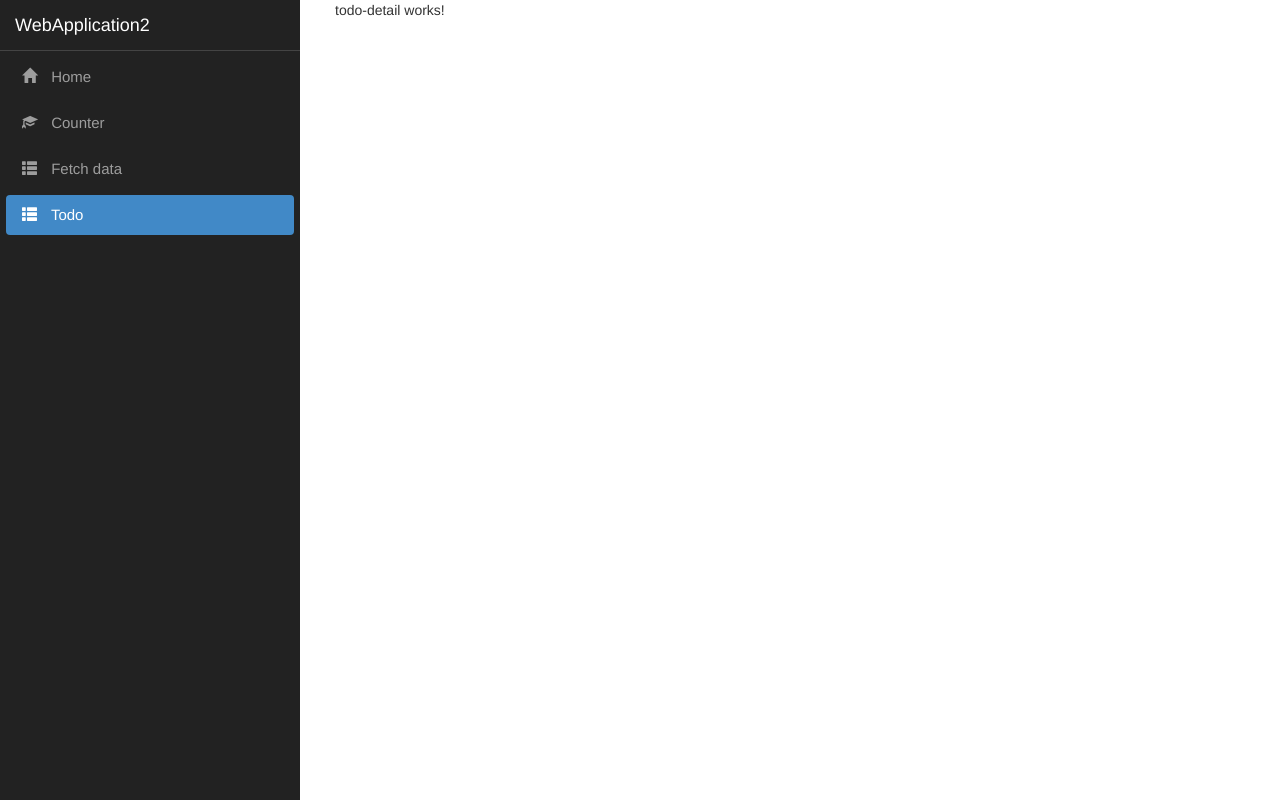
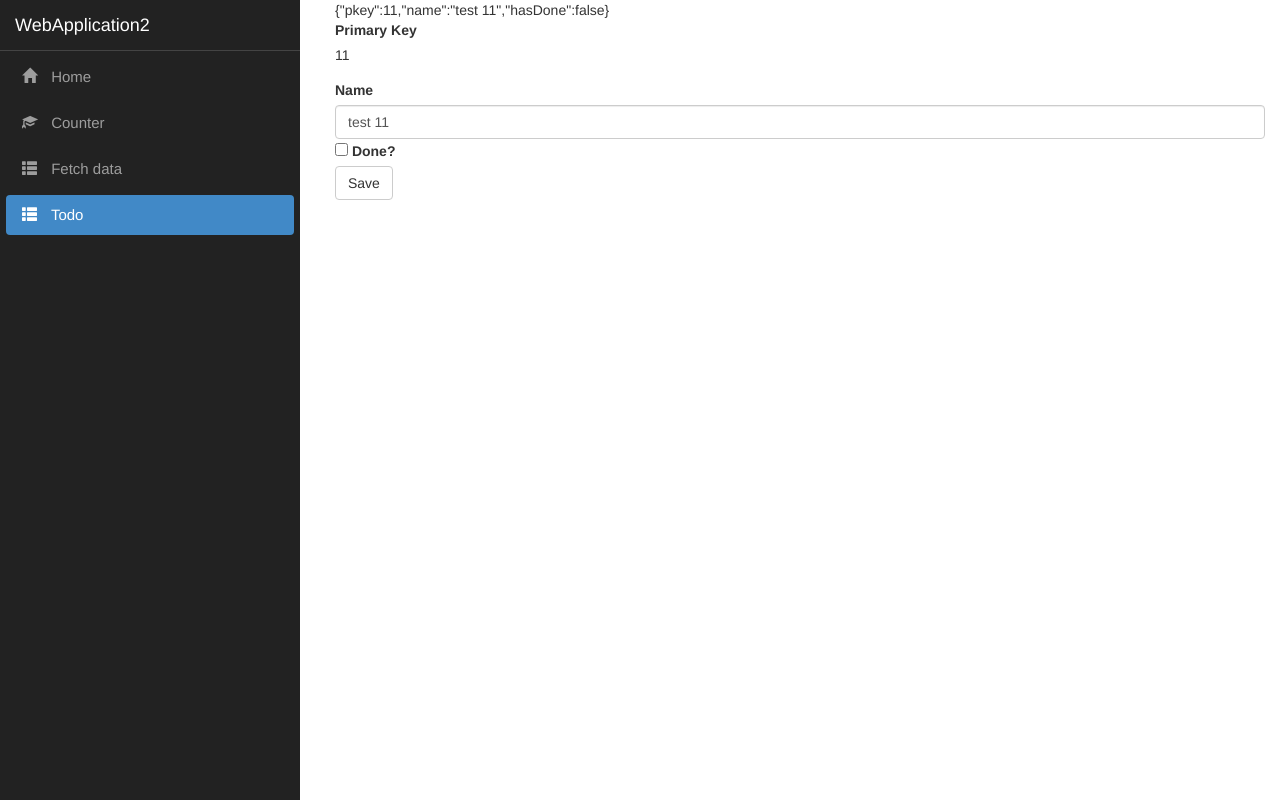
Before and after one commit to Arden-Zhu/ToDo_Angular6, an Angular app in the folder Todo/ClientApp/: page /todo in a window 1280 px wide. Built offline with nearby package versions, Linux system fonts and the light colour scheme.

Commit message:
bind html with modal

```diff
--- a/Todo/ClientApp/src/app/todo-detail/todo-detail.component.html
+++ b/Todo/ClientApp/src/app/todo-detail/todo-detail.component.html
@@ -1,3 +1,17 @@
-<p>
-  todo-detail works!
-</p>
+{{diagnostic}}
+<form #toform="ngForm">
+  <div class="form-group">
+    <label>Primary Key</label><br/>
+    {{model.pkey}}
+  </div>
+  <div>
+    <label for="name">Name</label>
+    <input type="text" class="form-control" id="name" placeholder="Task Name" [(ngModel)]="model.name" name="name"/>
+  </div>
+  <div>
+    <label>
+      <input type="checkbox" [(ngModel)]="model.hasDone" name="hasDone"/> Done?
+    </label>
+  </div>
+  <button type="submit" class="btn btn-default">Save</button>
+</form>
--- a/Todo/ClientApp/src/app/todo-detail/todo-detail.component.ts
+++ b/Todo/ClientApp/src/app/todo-detail/todo-detail.component.ts
@@ -1,4 +1,5 @@
 import { Component, OnInit } from '@angular/core';
+import { Todo } from '../todo'
 
 @Component({
   selector: 'app-todo-detail',
@@ -6,10 +7,12 @@ import { Component, OnInit } from '@angular/core';
   styleUrls: ['./todo-detail.component.css']
 })
 export class TodoDetailComponent implements OnInit {
+  model = new Todo(11, 'test 11', false);
 
   constructor() { }
 
   ngOnInit() {
   }
 
+  get diagnostic() { return JSON.stringify(this.model) }
 }
--- a/Todo/ClientApp/src/app/todo.js
+++ b/Todo/ClientApp/src/app/todo.js
@@ -1,7 +1,10 @@
 "use strict";
 Object.defineProperty(exports, "__esModule", { value: true });
 var Todo = /** @class */ (function () {
-    function Todo() {
+    function Todo(pkey, name, hasDone) {
+        this.pkey = pkey;
+        this.name = name;
+        this.hasDone = hasDone;
     }
     return Todo;
 }());
--- a/Todo/ClientApp/src/app/todo.ts
+++ b/Todo/ClientApp/src/app/todo.ts
@@ -1,5 +1,4 @@
 export class Todo {
-  pkey: number;
-  name: string;
-  hasDone: boolean;
+  constructor(public pkey: number, public name: string, public hasDone: boolean) {
+  }
 }
```
Also changed, not shown: 1 other file (tests, documents, lock files or other folders).
